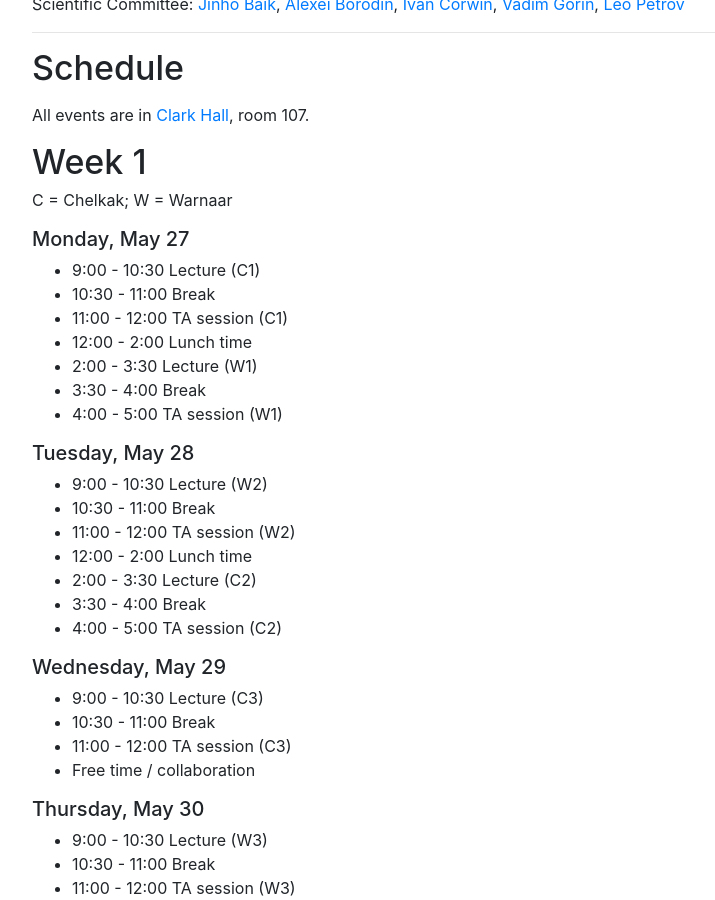
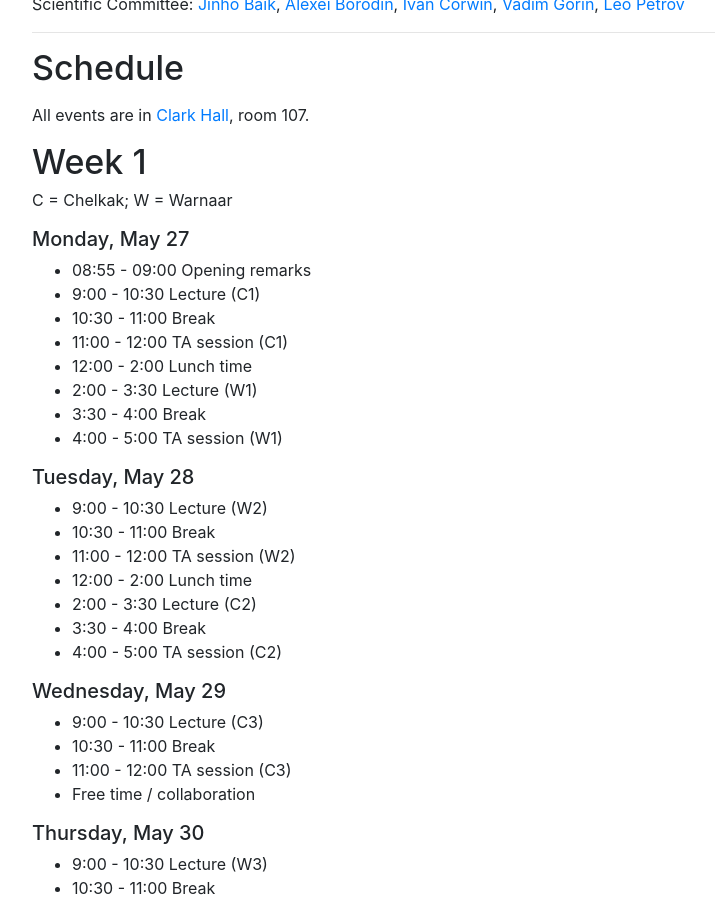
Before and after one commit to int-prob/int-prob-code, a Jekyll site: the page built from vipss2019/schedule.md, in a window 1280 px wide and 900 px high, scrolled down 595 px. Shown: the whole window, without its empty margins (53-768 px from the left). Built offline with Jekyll 4.4.1, drawn with Linux system fonts in a browser that asks for light colours; nearby versions of some CDN libraries.

Commit message:
Update schedule.md

```diff
--- a/vipss2019/schedule.md
+++ b/vipss2019/schedule.md
@@ -36,6 +36,7 @@ C = Chelkak; W = Warnaar
 
 ##### Monday, May 27
 
+- 08:55 - 09:00 Opening remarks
 - 9:00 - 10:30 Lecture (C1)
 - 10:30 - 11:00 Break
 - 11:00 - 12:00 TA session (C1)
```
